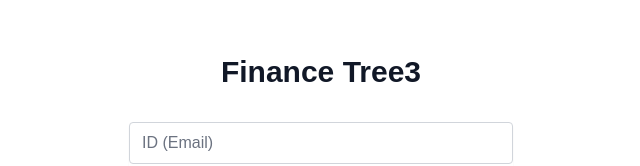
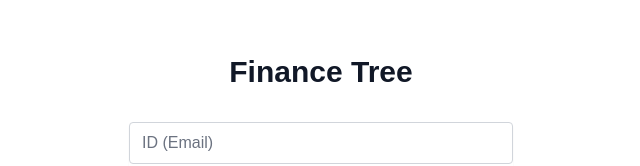
Before and after one commit to 20161609/FTREE_FRONTEND_NEXTJS, a Next.js app: page / in a window 1280 px wide. Shown: the part 195-361 px from the top of the page, without its empty margins (319-959 px from the left). Built offline with nearby package versions, Linux system fonts and the light colour scheme; no server answers.

Commit message:
[Test] Modify Icon3

```diff
--- a/src/app/layout.js
+++ b/src/app/layout.js
@@ -13,7 +13,7 @@ const geistMono = localFont({
 });
 
 export const metadata = {
-  title: "Finance Tree3",
+  title: "Finance Tree",
   description: "Manage your finances easily with Finance Tree",
 };
 
@@ -22,8 +22,8 @@ export default function RootLayout({ children }) {
     <html lang="en">
       <head>
         <link rel="icon" href="/ftree-icon.png" />
-        <link rel="apple-touch-icon" sizes="192x192" href="/icons/icon-192x192.png" />
-        <link rel="apple-touch-icon" sizes="512x512" href="/icons/icon-512x512.png" />
+        <link rel="apple-touch-icon" sizes="192x192" href="/ftree-icon.png" />
+        <link rel="apple-touch-icon" sizes="512x512" href="/ftree-icon.png" />
       </head>
       <body
         className={`${geistSans.variable} ${geistMono.variable} antialiased`}
--- a/src/app/page.jsx
+++ b/src/app/page.jsx
@@ -50,7 +50,7 @@ export default function LoginPage() {
       <div className="w-full max-w-md p-8 space-y-8">
         <div className="text-center">
           <h2 className="mt-6 text-3xl font-extrabold text-gray-900 dark:text-white">
-            Finance Tree3
+            Finance Tree
           </h2>
         </div>
         <form className="mt-8 space-y-6" onSubmit={handleLogin}>
```
